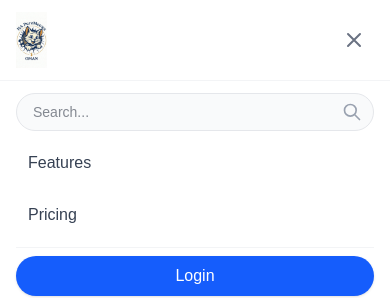
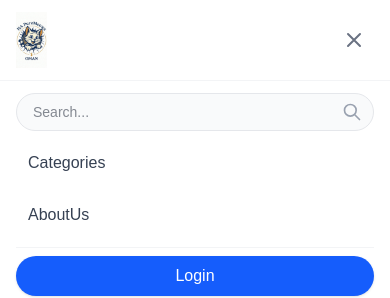
Before and after one commit to shahid099/catFoodweb, a Next.js app: page / in a window 390 px wide. Both pictures are taken after a click on the button "Open main menu". Shown: the top 298 px of the page. Built offline with nearby package versions, Linux system fonts and the light colour scheme.

Commit message:
WhatsApp Number changed

```diff
--- a/Components/Nav.jsx
+++ b/Components/Nav.jsx
@@ -85,10 +85,10 @@ export default function Nav() {
 
           {/* Mobile Links */}
           <a href="#features" className="block px-3 py-2 rounded-md text-base font-medium text-gray-700 hover:bg-gray-50 hover:text-blue-600">
-            Features
+            Categories
           </a>
           <a href="#pricing" className="block px-3 py-2 rounded-md text-base font-medium text-gray-700 hover:bg-gray-50 hover:text-blue-600">
-            Pricing
+            AboutUs
           </a>
 
           {/* Mobile Login Button */}
--- a/Components/WhatsAppButton.jsx
+++ b/Components/WhatsAppButton.jsx
@@ -5,7 +5,7 @@ import React from 'react';
 export default function WhatsAppButton() {
   // Replace this with your company's full phone number including country code.
   // Do not include any plus signs, spaces, or dashes (e.g., 15551234567)
-  const phoneNumber = "96896628191";
+  const phoneNumber = "96871009969";
 
   // Custom welcome message pre-filled in the user's text box
   const welcomeMessage = "Hi there! I have a question about your cat food products.";
```
